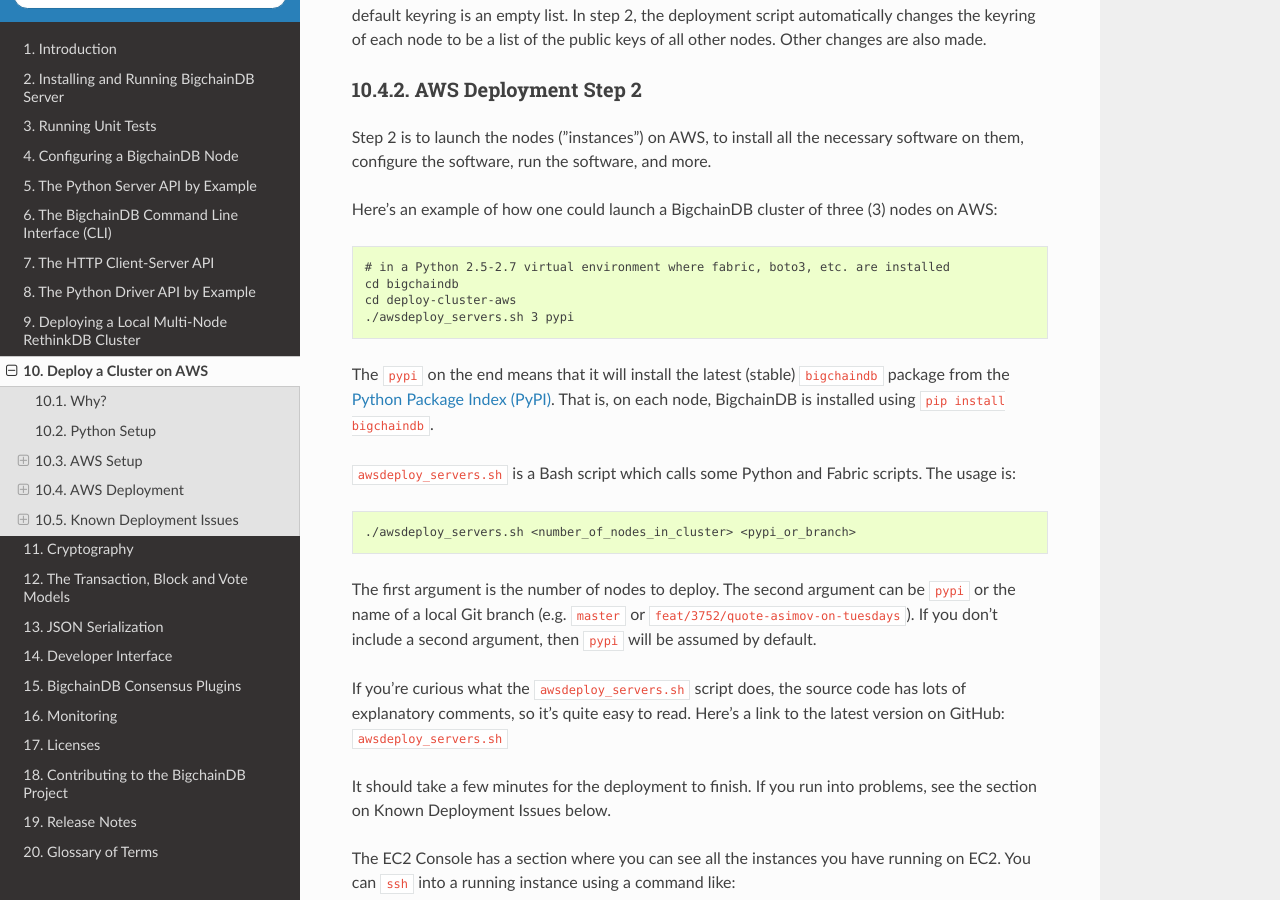
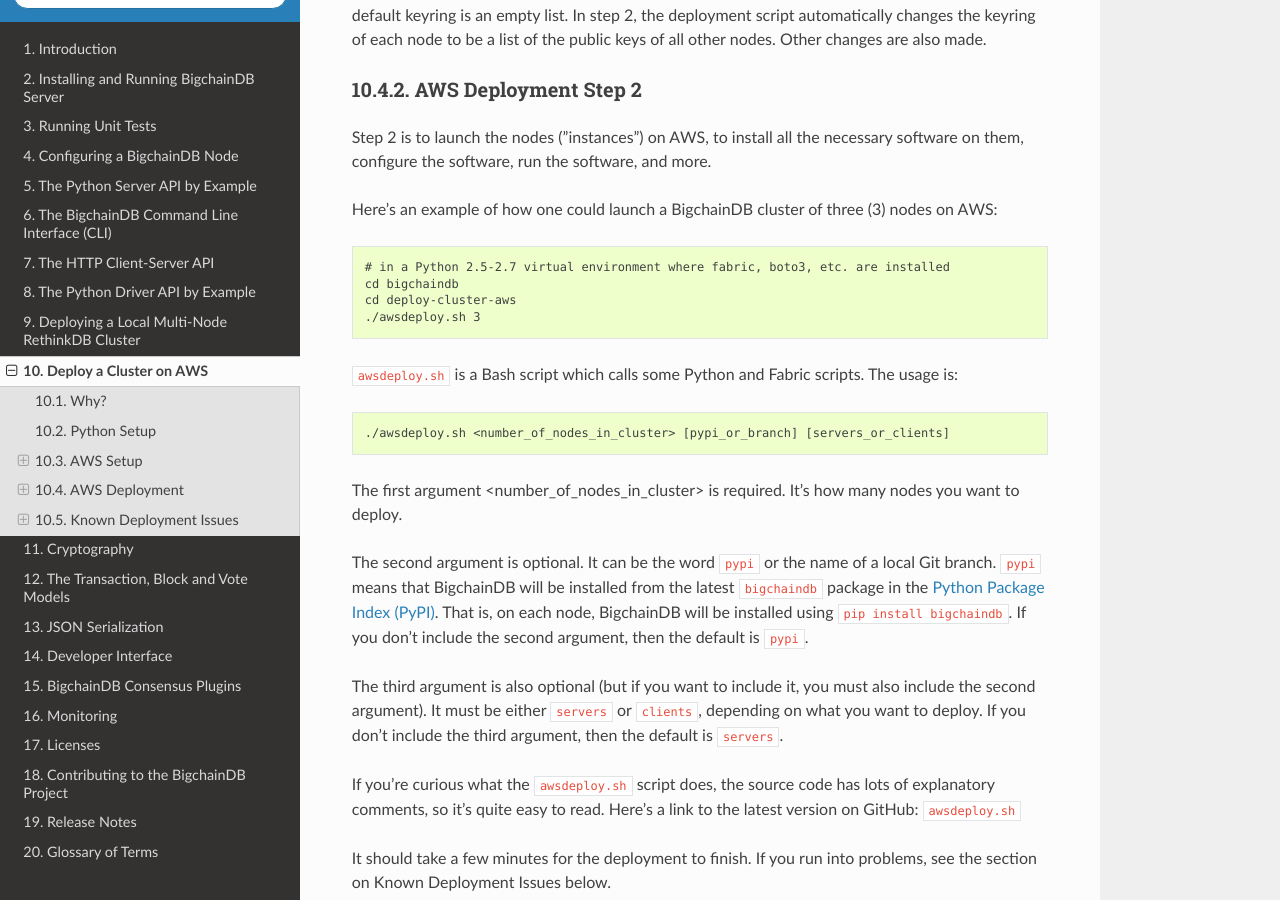
Before and after one commit to bigchaindb/bigchaindb, a Sphinx documentation site: the page built from docs/source/deploy-on-aws.md, in a window 1280 px wide and 900 px high, scrolled down 3386 px. Built offline with Sphinx 7.4.7 and the Read the Docs theme 2.0.0, drawn with Linux system fonts in a browser that asks for light colours.

Commit message:
awsdeploy_servers.sh -> awsdeploy.sh & changed its args

````diff
--- a/docs/source/deploy-on-aws.md
+++ b/docs/source/deploy-on-aws.md
@@ -108,19 +108,21 @@
 # in a Python 2.5-2.7 virtual environment where fabric, boto3, etc. are installed
 cd bigchaindb
 cd deploy-cluster-aws
-./awsdeploy_servers.sh 3 pypi
+./awsdeploy.sh 3
 ```
 
-The `pypi` on the end means that it will install the latest (stable) `bigchaindb` package from the [Python Package Index (PyPI)](https://pypi.python.org/pypi). That is, on each node, BigchainDB is installed using `pip install bigchaindb`.
-
-`awsdeploy_servers.sh` is a Bash script which calls some Python and Fabric scripts. The usage is:
+`awsdeploy.sh` is a Bash script which calls some Python and Fabric scripts. The usage is:
 ```text
-./awsdeploy_servers.sh <number_of_nodes_in_cluster> <pypi_or_branch>
+./awsdeploy.sh <number_of_nodes_in_cluster> [pypi_or_branch] [servers_or_clients]
 ```
 
-The first argument is the number of nodes to deploy. The second argument can be `pypi` or the name of a local Git branch (e.g. `master` or `feat/3752/quote-asimov-on-tuesdays`). If you don't include a second argument, then `pypi` will be assumed by default.
+The first argument <number_of_nodes_in_cluster> is required. It's how many nodes you want to deploy.
 
-If you're curious what the `awsdeploy_servers.sh` script does, the source code has lots of explanatory comments, so it's quite easy to read. Here's a link to the latest version on GitHub: [`awsdeploy_servers.sh`](https://github.com/bigchaindb/bigchaindb/blob/master/deploy-cluster-aws/awsdeploy_servers.sh)
+The second argument is optional. It can be the word `pypi` or the name of a local Git branch. `pypi` means that BigchainDB will be installed from the latest `bigchaindb` package in the [Python Package Index (PyPI)](https://pypi.python.org/pypi). That is, on each node, BigchainDB will be installed using `pip install bigchaindb`. If you don't include the second argument, then the default is `pypi`.
+
+The third argument is also optional (but if you want to include it, you must also include the second argument). It must be either `servers` or `clients`, depending on what you want to deploy. If you don't include the third argument, then the default is `servers`.
+
+If you're curious what the `awsdeploy.sh` script does, the source code has lots of explanatory comments, so it's quite easy to read. Here's a link to the latest version on GitHub: [`awsdeploy.sh`](https://github.com/bigchaindb/bigchaindb/blob/master/deploy-cluster-aws/awsdeploy.sh)
 
 It should take a few minutes for the deployment to finish. If you run into problems, see the section on Known Deployment Issues below.
 
````
Also changed, not shown: 2 other files.
